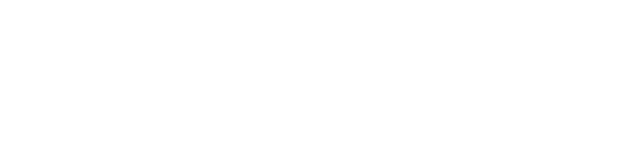
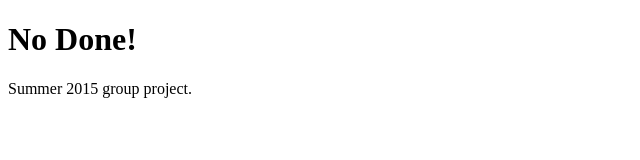
Before and after one commit to drnida/CoffeeCup, a plain HTML site: page index.html in a window 1280 px wide. Shown: the whole page, without its empty margins (0-640 px from the left). Drawn offline with nearby package versions, Linux system fonts and the light colour scheme.

Commit message:
added to index.html's body

```diff
--- a/index.html
+++ b/index.html
@@ -7,5 +7,16 @@
         <link rel="stylesheet" type="text/css" href="mystyle.css">
     </head>
     <body>
+		<div class="container">
+
+    		<div class="left">
+        		<h1>No Done!</h1>
+                <section>
+                    <div class="p_box">
+                        <p id="contents">Summer 2015 group project.</p>
+                    </div>
+                </section>
+            </div>
+		</div>
     </body>
 </html>
```
